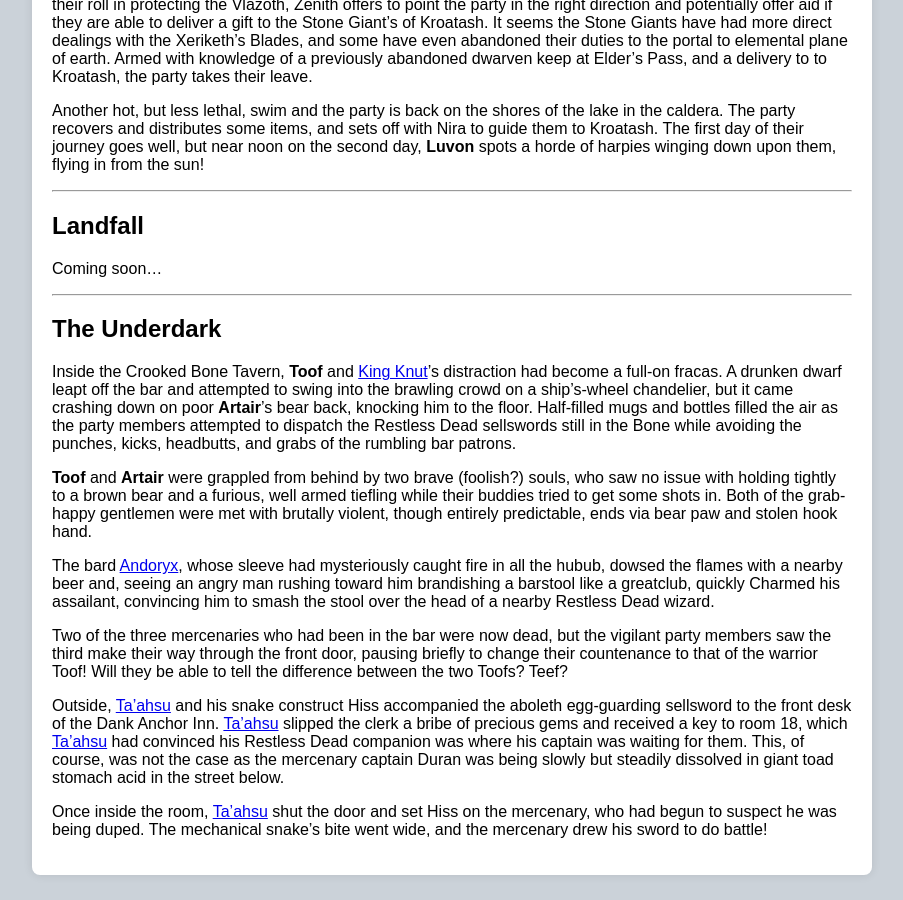
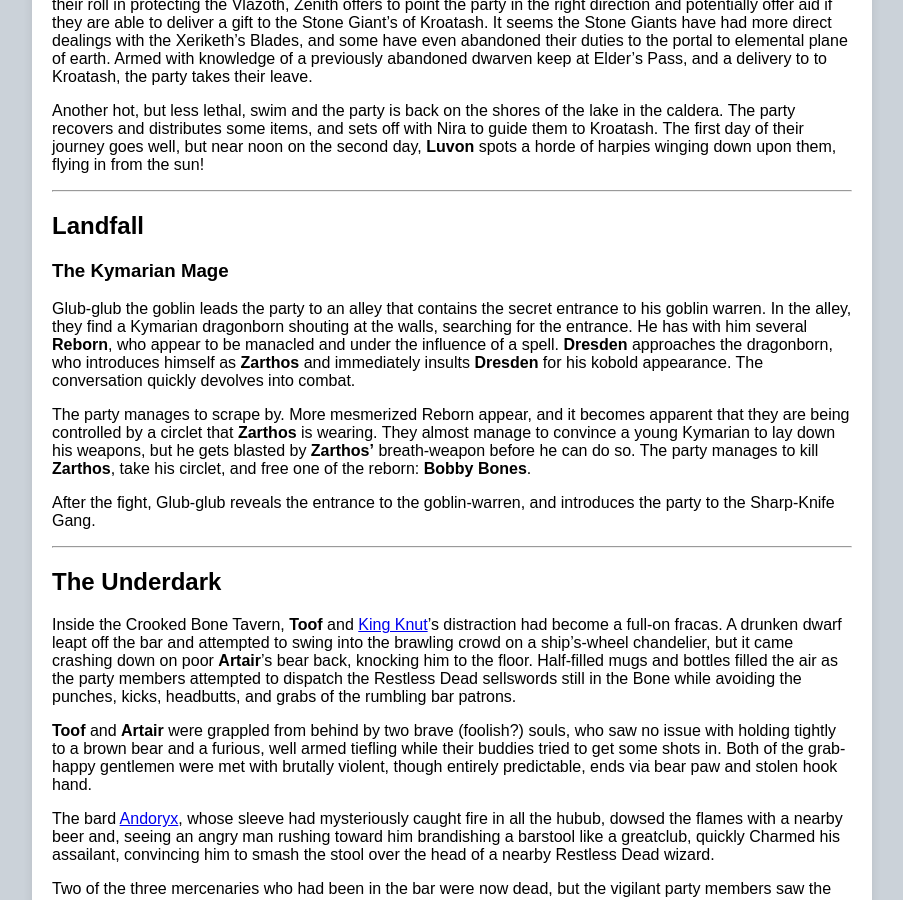
Before and after one commit to pragma-turner/tavernsandtales, a Jekyll site: the page built from _posts/2024-02-27-season-2-session-7.md, in a window 1280 px wide and 900 px high, scrolled down 1640 px. Shown: the whole window, without its empty margins (188-1091 px from the left). Built offline with Jekyll 4.4.1, drawn with Linux system fonts in a browser that asks for light colours.

Commit message:
Add turner's session 7 post.

```diff
--- a/_posts/2024-02-27-season-2-session-7.md
+++ b/_posts/2024-02-27-season-2-session-7.md
@@ -4,6 +4,7 @@ title: Troll Roast // Besotted at Beholder Bay
 summary: "
 'Grease Fire' takes on a pet Stirge!</br>
 The Underdark gang starts a bar fight.</br>
+The beekeepers fight a Kymarian mage.</br>
 "
 ---
 
@@ -38,8 +39,15 @@ Another hot, but less lethal, swim and the party is back on the shores of the la
 ---
 # Landfall <a name="landfall"/>
 
-Coming soon...
+### The Kymarian Mage
 
+Glub-glub the goblin leads the party to an alley that contains the secret entrance to his goblin warren. In the alley, they find a Kymarian dragonborn shouting at the walls, searching for the entrance. He has with him several **Reborn**, who appear to be manacled and under the influence of a spell. **Dresden** approaches the dragonborn, who introduces himself as **Zarthos** and immediately insults **Dresden** for his kobold appearance. The conversation quickly devolves into combat.
+
+The party manages to scrape by. More mesmerized Reborn appear, and it becomes apparent that they are being controlled by a circlet that **Zarthos** is wearing.
+They almost manage to convince a young Kymarian to lay down his weapons, but he gets blasted by **Zarthos'** breath-weapon before he can do so.
+The party manages to kill **Zarthos**, take his circlet, and free one of the reborn: **Bobby Bones**.
+
+After the fight, Glub-glub reveals the entrance to the goblin-warren, and introduces the party to the Sharp-Knife Gang.
 
 ---
 # The Underdark <a name="underdark"/>
```
